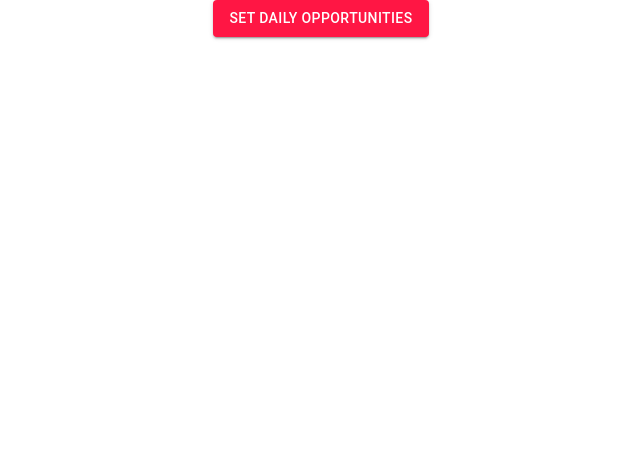
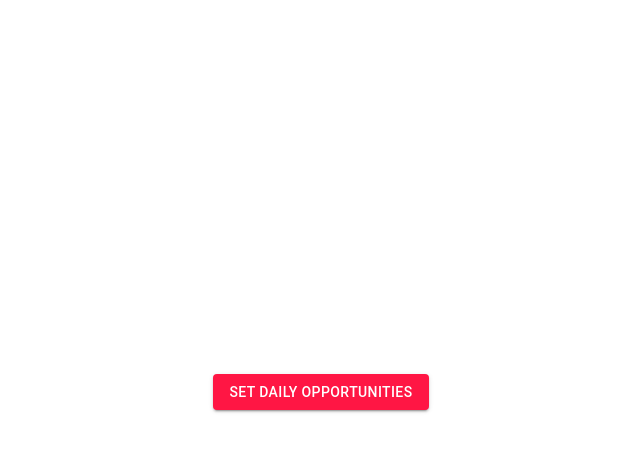
Before and after one commit to kieranongh/ec-discount-demo, a React (Create React App) app: page / in a window 1280 px wide. Shown: the top 452 px of the page, without its empty margins (319-959 px from the left). Built offline with nearby package versions, Linux system fonts and the light colour scheme; the HTML template or start-up script is replaced by a standard one.

Commit message:
Use fullscreen approach

```diff
--- a/src/App.js
+++ b/src/App.js
@@ -5,10 +5,14 @@ import { ThemeProvider } from '@material-ui/core/styles'
 import theme from './config/theme'
 import Home from './pages/home'
 
+import styles from './styles.scss'
+
 const App = () => {
   return (
     <ThemeProvider theme={theme}>
-      <Home />
+      <main>
+        <Home />
+      </main>
     </ThemeProvider>
   )
 }
--- a/src/pages/home.jsx
+++ b/src/pages/home.jsx
@@ -2,6 +2,8 @@ import React from 'react'
 
 import Grid from '@material-ui/core/Grid'
 import Button from '@material-ui/core/Button'
+
+import styles from './styles.scss'
 
 const Home = () => {
   return (
@@ -9,6 +11,7 @@ const Home = () => {
       className="home"
       container
       justify="center"
+      alignItems="center"
       spacing={2}
     >
       <Grid item>
--- a/src/pages/style.scss
+++ /dev/null
@@ -1,3 +0,0 @@
-.home {
-  height: 100vh;
-}
--- /dev/null
+++ b/src/pages/styles.scss
@@ -0,0 +1,3 @@
+.home {
+  height: 100%;
+}
--- /dev/null
+++ b/src/styles.scss
@@ -0,0 +1,6 @@
+main {
+  top: 0;
+  position: absolute;
+  bottom: 0;
+  width: 100%;
+}
```
